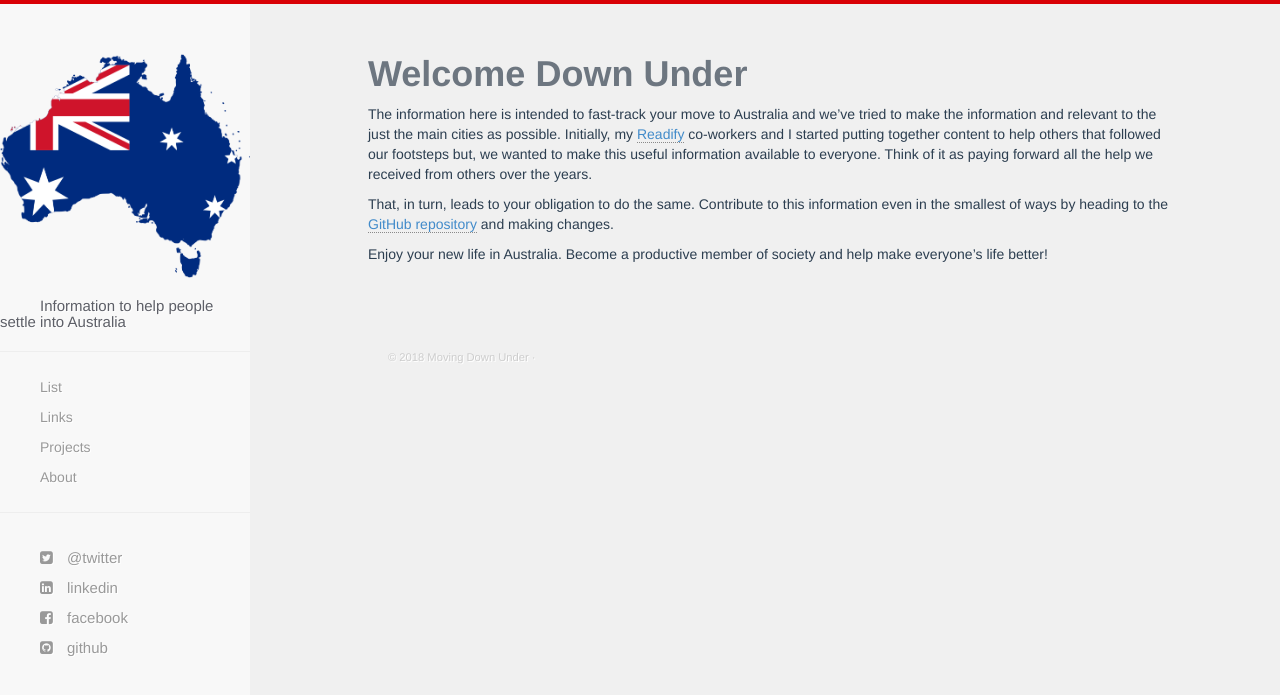
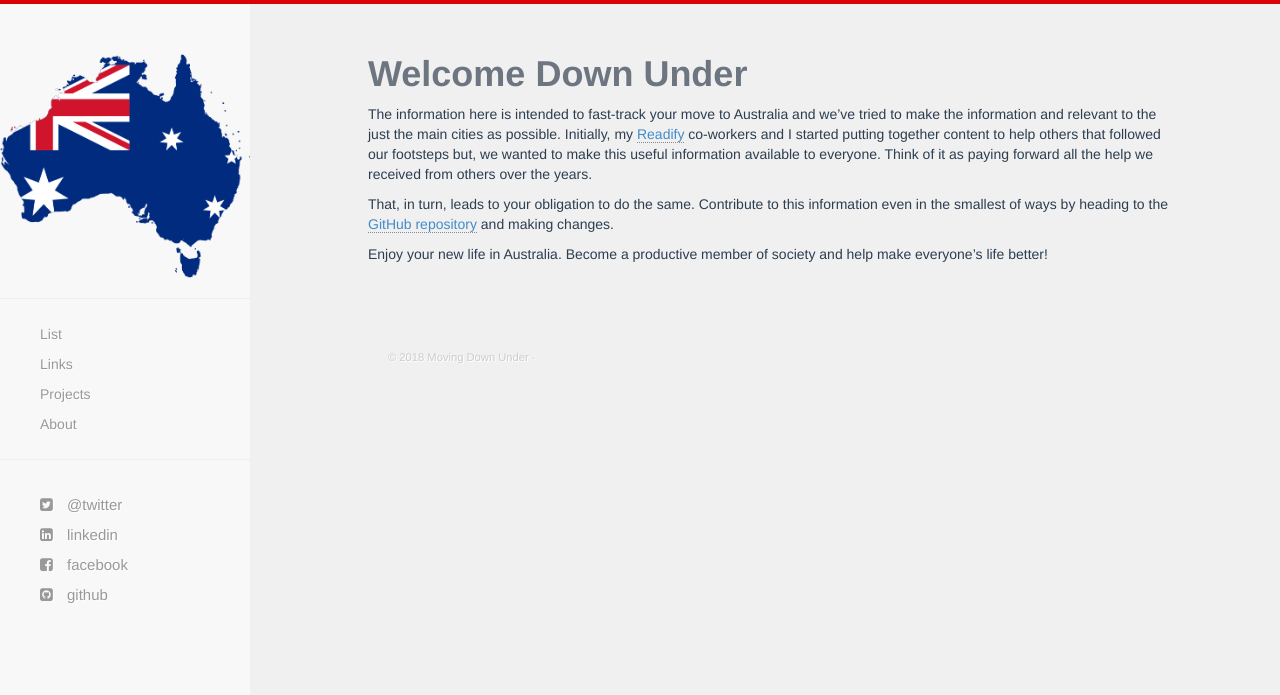
Before and after one commit to movingdownunder/movingdownunder.github.io, a Jekyll site: the page built from index.md, in a window 1280 px wide. Shown: the top 695 px of the page. Built offline with Jekyll 4.4.1, drawn with Linux system fonts in a browser that asks for light colours; nearby versions of some CDN libraries; Markdown is read by kramdown in place of the engine named in the settings.

Commit message:
Removed description

```diff
--- a/_config.yml
+++ b/_config.yml
@@ -1,7 +1,7 @@
 name: Moving Down Under
 author: Moving Down Under
 baseurl: /
-description: Information to help people settle into Australia
+description:
 image: /images/Australia-transparent.png
 github: http://www.github.com/movingdownunder
 twitter: http://www.twitter.com/
```
